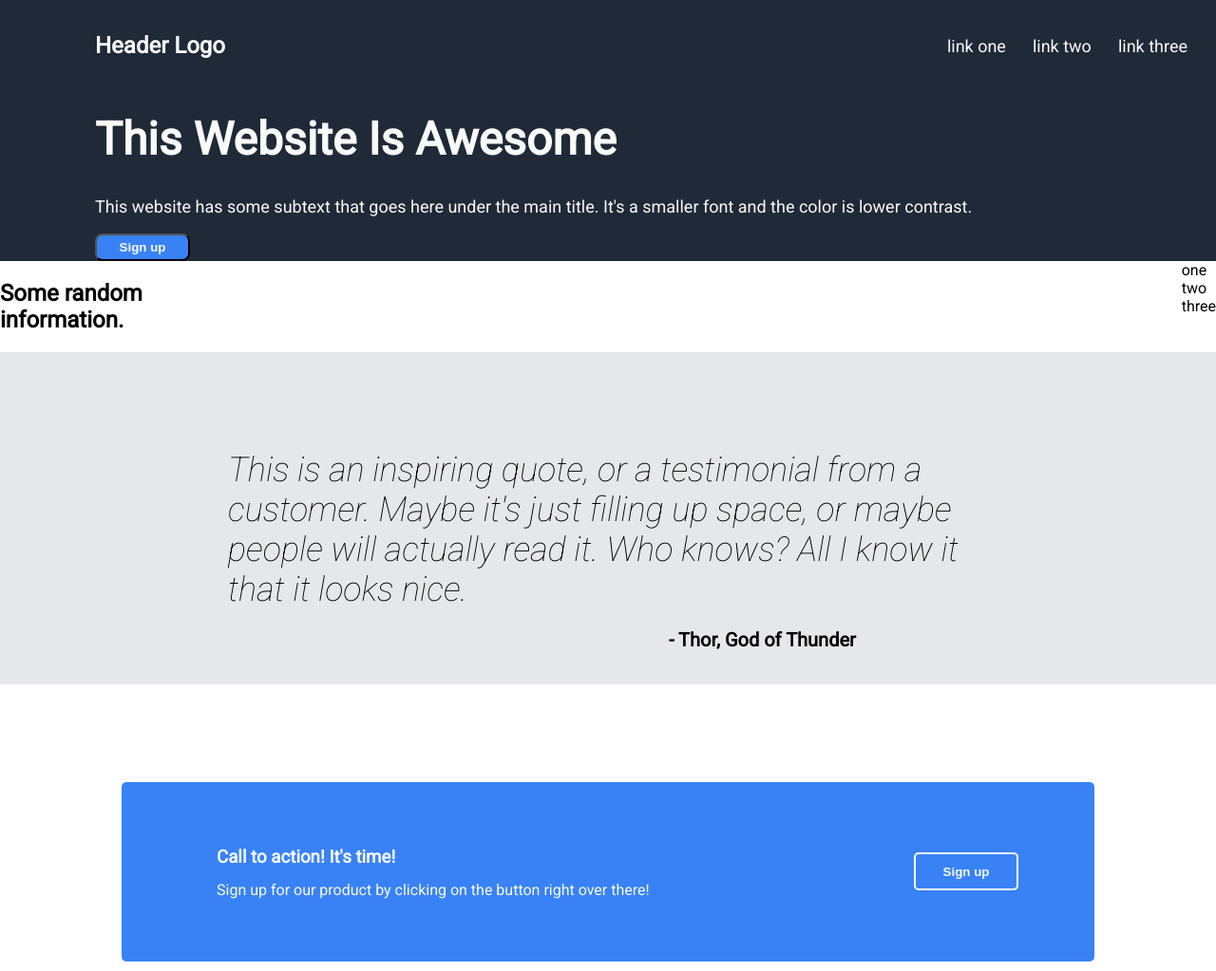
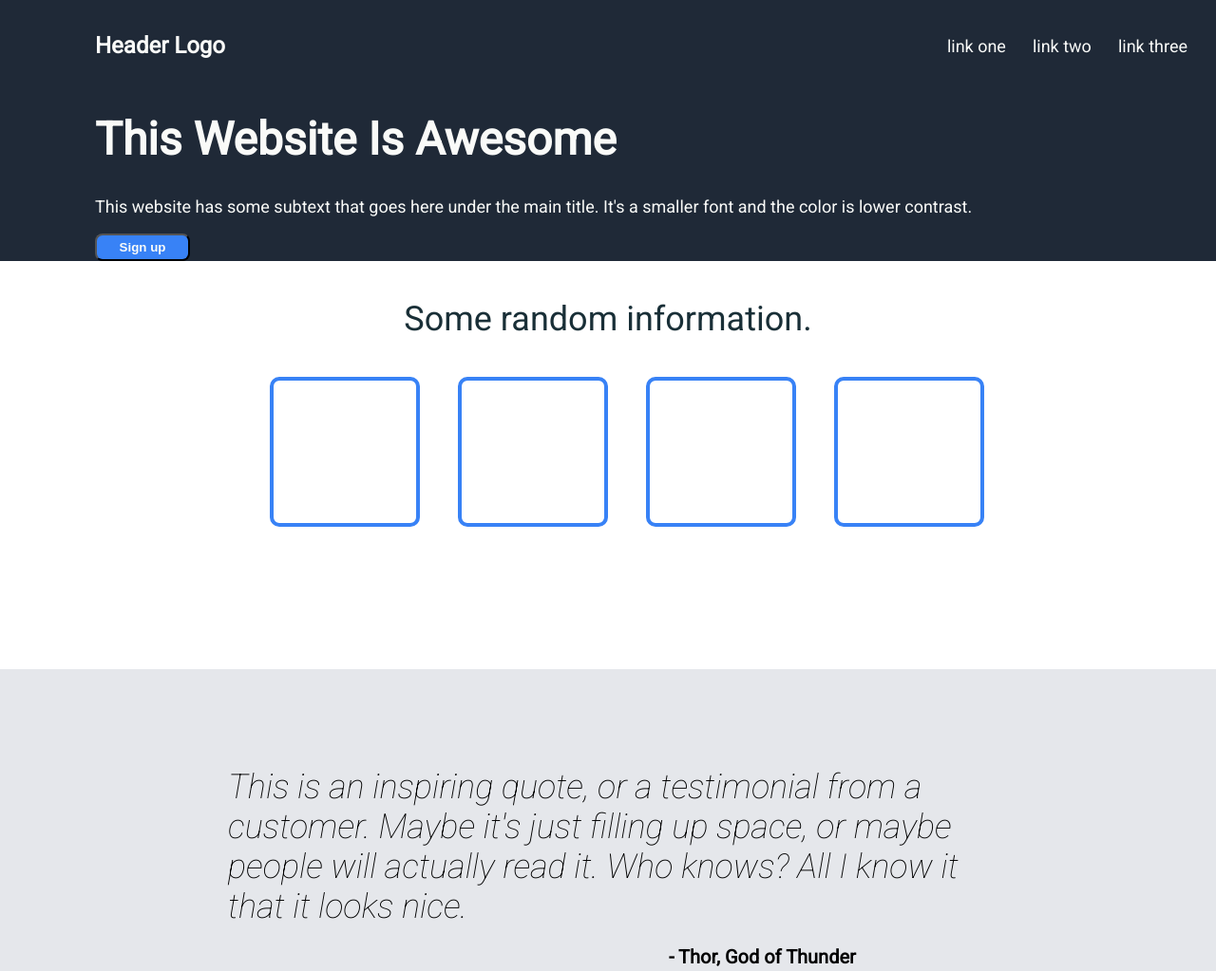
Before and after one commit to siobyrne/foundations-project, a plain HTML site: page index.html in a window 1280 px wide. Shown: the top 1023 px of the page at 95% size. Drawn offline with Linux system fonts and the light colour scheme.

Commit message:
Configure information section and add styling to boxes

```diff
--- a/index.html
+++ b/index.html
@@ -34,12 +34,13 @@
 </div><!--- .header-container --->
 
         <div class="main-content">
-            <div class="info-header"><h2>Some random information.</h2></div>
+            <div class="info-header">Some random information.</div>
             <div class="break"></div>
             <div class="info">
-                <div>one</div>
-                <div>two</div>
-                <div>three</div>
+                <div></div>
+                <div></div>
+                <div></div>
+                <div></div>
             </div><!-- .info -->
 
         </div><!--- .main-content --->
--- a/styles/main.css
+++ b/styles/main.css
@@ -87,8 +87,31 @@ body{
 }
 
 /* Main Content */
+
+.info-header{
+    font-size: 36px;
+    font-weight: extra-bold;
+    color: #192f37;
+    margin: 40px 0 40px 0;
+}
 .main-content{
     display: flex;
+    justify-content: center;
+    flex-wrap: wrap;
+    align-content: center;
+}
+
+.info {
+    display: flex;
+    justify-content: space-between;
+    margin-bottom: 150px;
+}
+.info div{
+    border: 4px solid #3882f6;
+    border-radius: 10px;
+    width: 150px;
+    height: 150px;
+    margin-left: 40px;
 }
 
 .quote{
```
